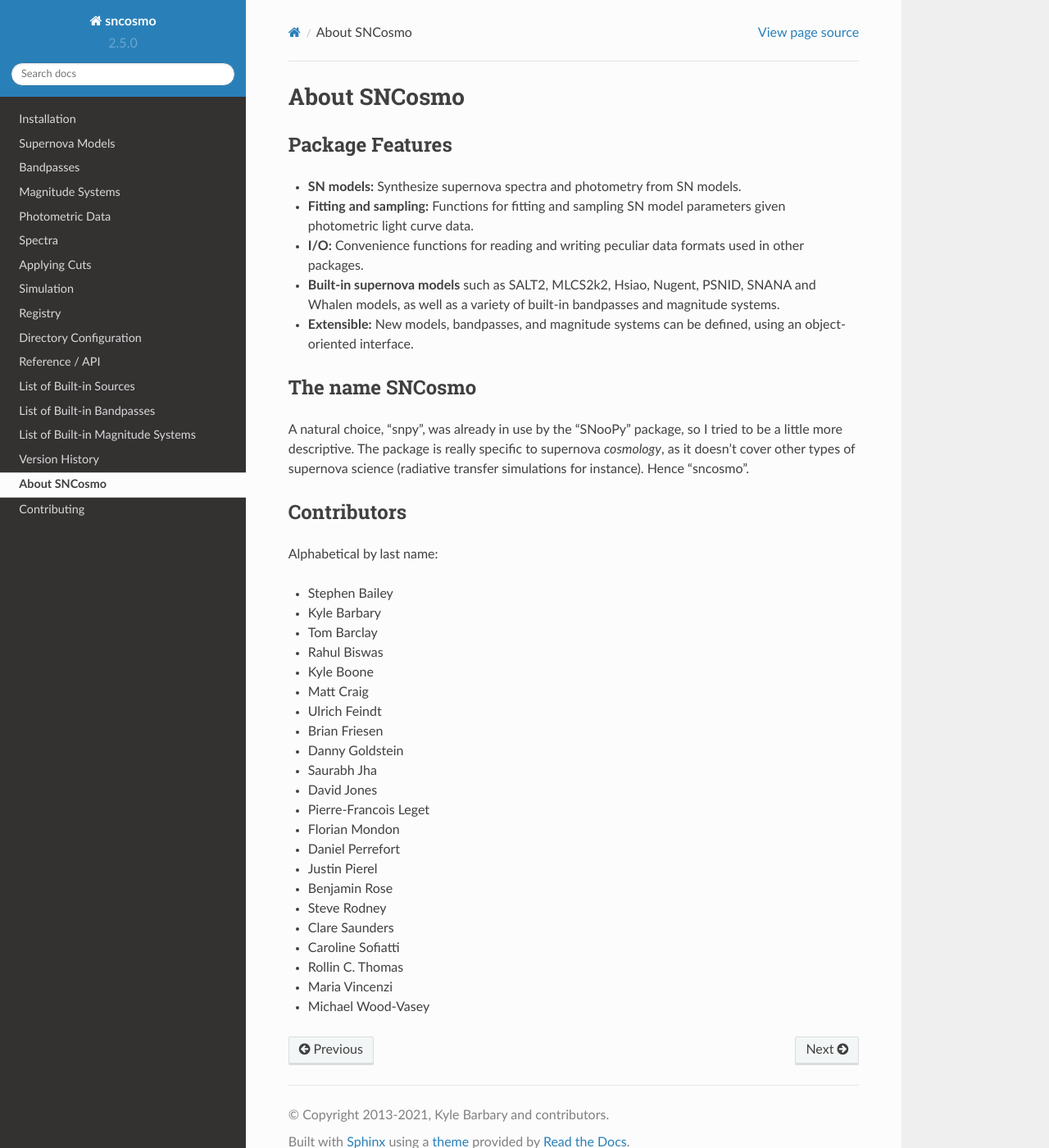
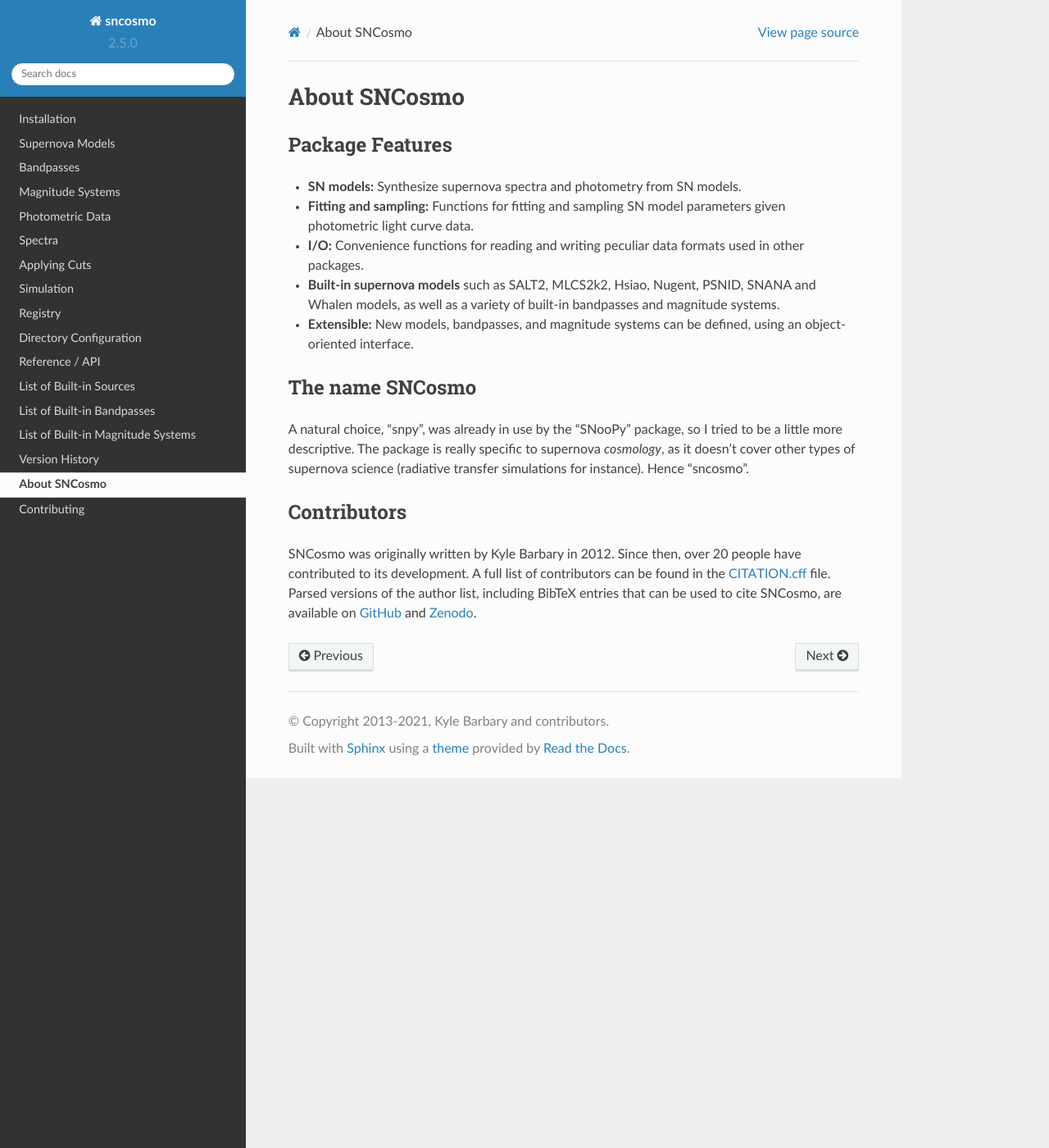
Before and after one commit to sncosmo/sncosmo, a Sphinx documentation site: the page built from docs/about.rst, in a window 1280 px wide and 1400 px high. Shown: the whole window at 82% size. Built offline with Sphinx 7.4.7 and the Read the Docs theme 2.0.0, drawn with Linux system fonts in a browser that asks for light colours; pages that are not in the unit, such as notebooks, are missing from menus.

Commit message:
Update contributors section in documentation

```diff
--- a/docs/about.rst
+++ b/docs/about.rst
@@ -35,27 +35,9 @@
 Contributors
 ============
 
-Alphabetical by last name:
-
-* Stephen Bailey
-* Kyle Barbary
-* Tom Barclay
-* Rahul Biswas
-* Kyle Boone
-* Matt Craig
-* Ulrich Feindt
-* Brian Friesen
-* Danny Goldstein
-* Saurabh Jha
-* David Jones
-* Pierre-Francois Leget
-* Florian Mondon
-* Daniel Perrefort
-* Justin Pierel
-* Benjamin Rose
-* Steve Rodney
-* Clare Saunders
-* Caroline Sofiatti
-* Rollin C. Thomas
-* Maria Vincenzi
-* Michael Wood-Vasey
+SNCosmo was originally written by Kyle Barbary in 2012. Since then, over 20 people have
+contributed to its development. A full list of contributors can be found in the
+`CITATION.cff <https://github.com/sncosmo/sncosmo/blob/master/CITATION.cff>`_ file.
+Parsed versions of the author list, including BibTeX entries that can be used to cite
+SNCosmo, are available on `GitHub <https://github.com/sncosmo/sncosmo>`_ and `Zenodo
+<https://doi.org/10.5281/zenodo.592747>`_.
```
